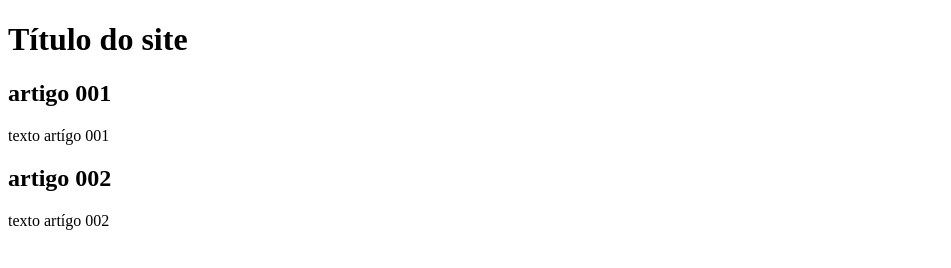
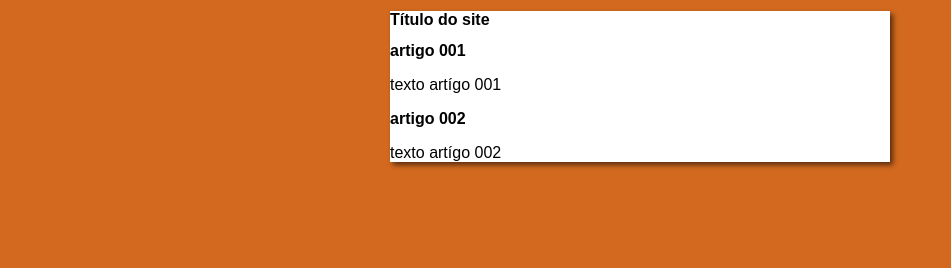
Before and after one commit to dev-gabriel-henrique/projeto-site-guanabara, a plain HTML site: page index.html in a window 1280 px wide. Shown: the whole page, without its empty margins (0-951 px from the left). Drawn offline with Linux system fonts and the light colour scheme.

Commit message:
initiating design

```diff
--- a/index.html
+++ b/index.html
@@ -4,6 +4,7 @@
     <meta charset="UTF-8" />
     <meta name="viewport" content="width=device-width, initial-scale=1.0" />
     <title>Titulo do site</title>
+    <link rel="stylesheet" href="styles/style.css">
   </head>
   <body>
     <main>
--- /dev/null
+++ b/styles/style.css
@@ -0,0 +1,15 @@
+* {
+  font-family: Arial, Helvetica, sans-serif;
+  font-size: 16px;
+}
+
+body {
+  background-color: chocolate;
+}
+
+main {
+  background-color: white;
+  width: 500px;
+  margin: auto;
+  box-shadow: 3px 3px 5px rgba(0, 0, 0, 0.575);
+}
```
